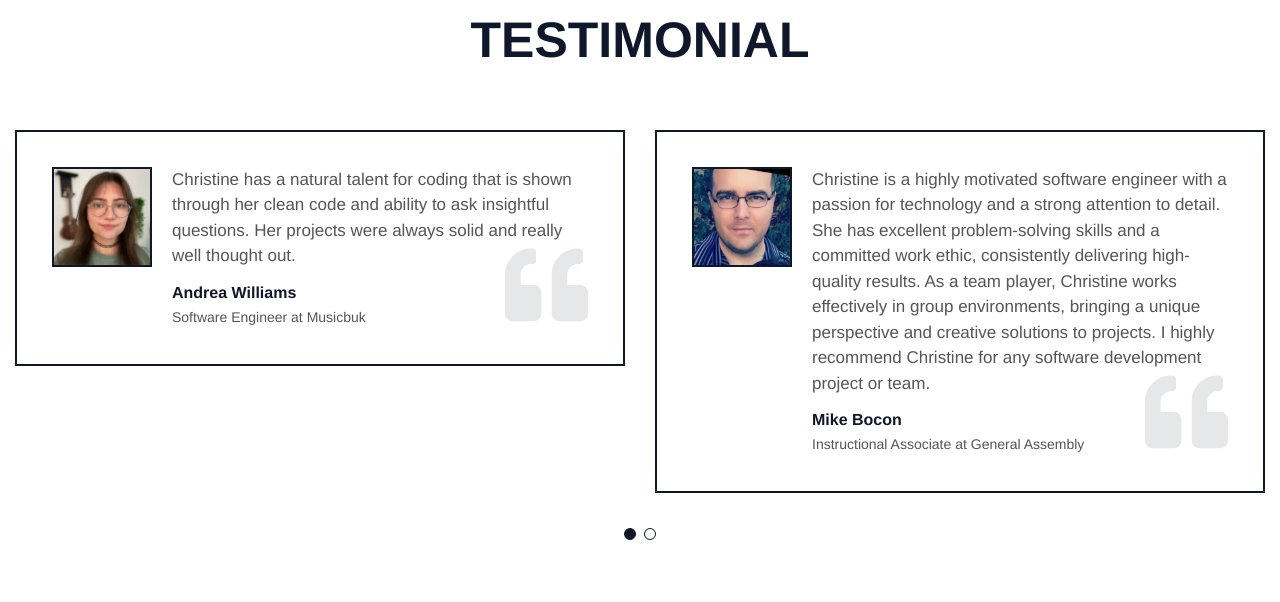
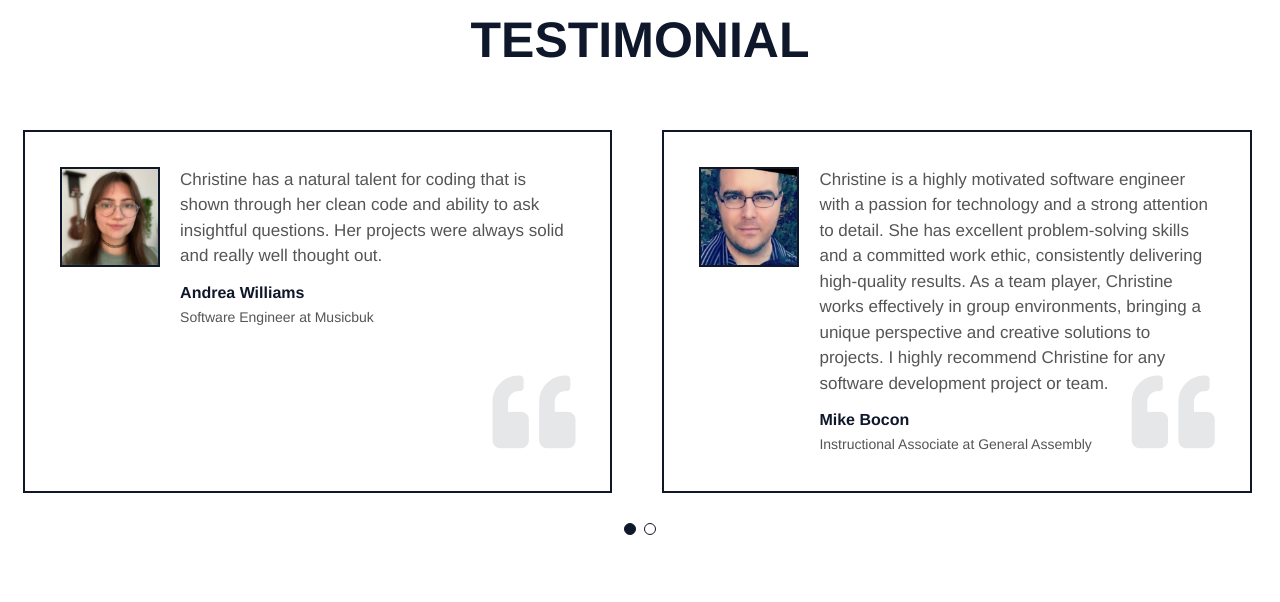
Before and after one commit to hummingbirdcreative/cg_portfolio, a React (Create React App) app: page / in a window 1280 px wide. Shown: the part 4420-5022 px from the top of the page. Built offline with nearby package versions, Linux system fonts and the light colour scheme; no server answers.

Commit message:
updated main css

```diff
--- a/public/assets/css/main.css
+++ b/public/assets/css/main.css
@@ -1283,6 +1283,15 @@ html {
 
 .owl-dots {
   text-align: center;
+  margin-top: 30px;
+}
+.owl-carousel .owl-stage {
+  display: flex;
+}
+
+.owl-carousel .feature-box-03 {
+  height: 100%;
+  margin: 0 10px 0;
 }
 
 .owl-dots .owl-dot {
```
